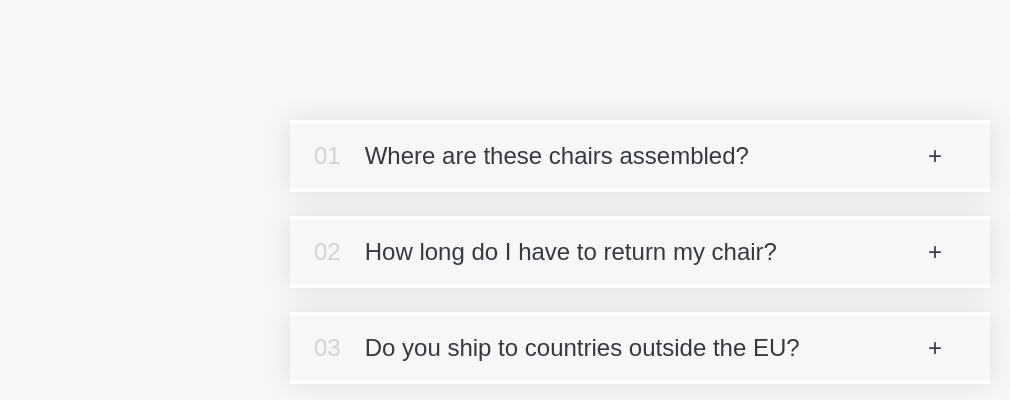
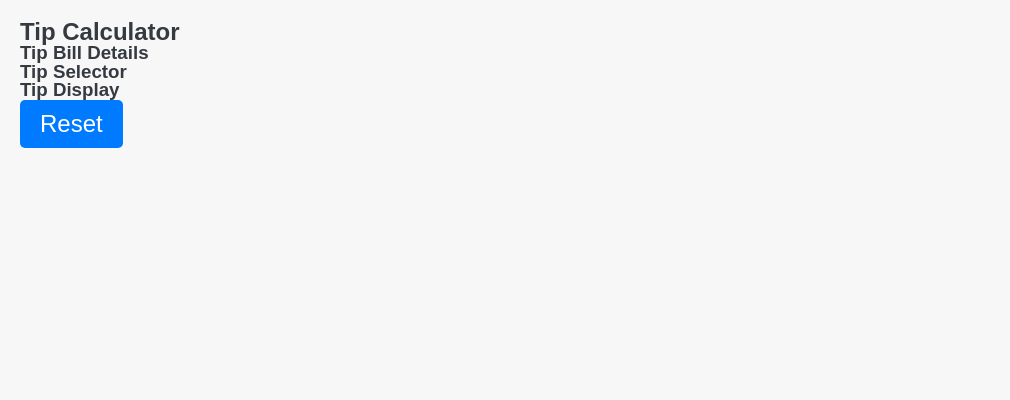
Before and after one commit to DarthWHO/udemy-projects, a React (Vite) app: page / in a window 1280 px wide. Shown: the top 400 px of the page, without its empty margins (0-1010 px from the left). Built offline with nearby package versions, Linux system fonts and the light colour scheme.

Commit message:
tip calculator setup

```diff
--- a/src/App.jsx
+++ b/src/App.jsx
@@ -3,6 +3,7 @@ import SkillCard from "./components/SkillCard";
 import DateCounter from "./components/DateCounter";
 import FlashCards from "./components/FlashCards";
 import Accordion from "./components/Accordion";
+import TipCalculator from "./components/TipCalculator";
 
 export default function App() {
   // SkillCard Project
@@ -15,5 +16,8 @@ export default function App() {
   // return <FlashCards />;
 
   // Accordion Project
-  return <Accordion />;
+  // return <Accordion />;
+
+  // Tip Calculator Project
+  return <TipCalculator />;
 }
--- /dev/null
+++ b/src/components/TipBillDetails.jsx
@@ -0,0 +1,3 @@
+export default function TipBillDetails() {
+  return <h3>Tip Bill Details</h3>;
+}
--- /dev/null
+++ b/src/components/TipCalculator.jsx
@@ -0,0 +1,16 @@
+import TipBillDetails from "./TipBillDetails";
+import TipSelector from "./TipSelector";
+import TipDisplay from "./TipDisplay";
+import TipReset from "./TipReset";
+
+export default function TipCalculator() {
+  return (
+    <div>
+      <h2>Tip Calculator</h2>
+      <TipBillDetails />
+      <TipSelector />
+      <TipDisplay />
+      <TipReset />
+    </div>
+  );
+}
--- /dev/null
+++ b/src/components/TipDisplay.jsx
@@ -0,0 +1,3 @@
+export default function TipDisplay() {
+  return <h3>Tip Display</h3>;
+}
--- /dev/null
+++ b/src/components/TipReset.jsx
@@ -0,0 +1,3 @@
+export default function TipReset() {
+  return <button>Reset</button>;
+}
--- /dev/null
+++ b/src/components/TipSelector.jsx
@@ -0,0 +1,3 @@
+export default function TipSelector() {
+  return <h3>Tip Selector</h3>;
+}
```
